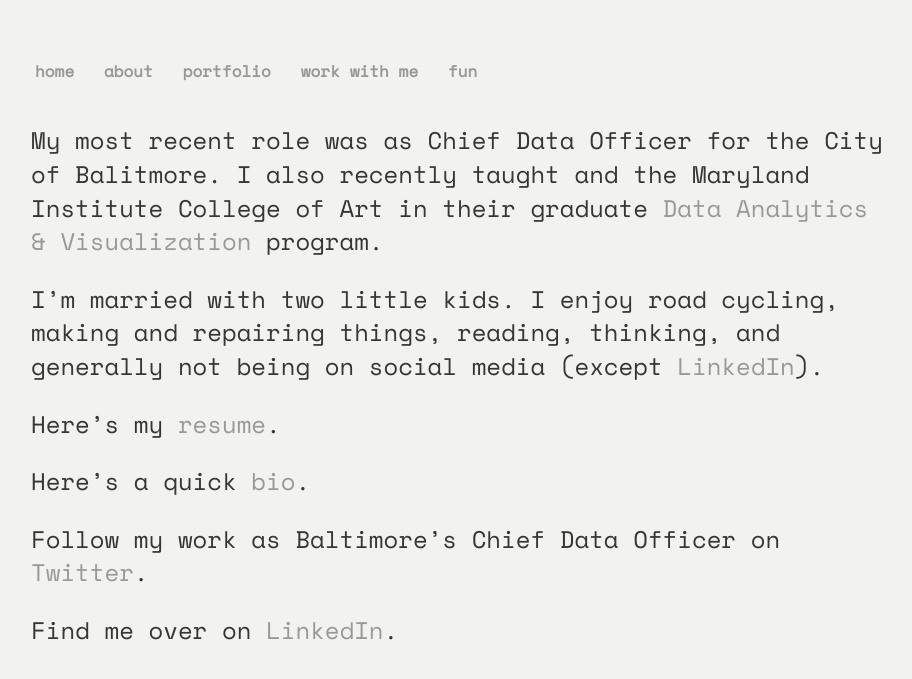
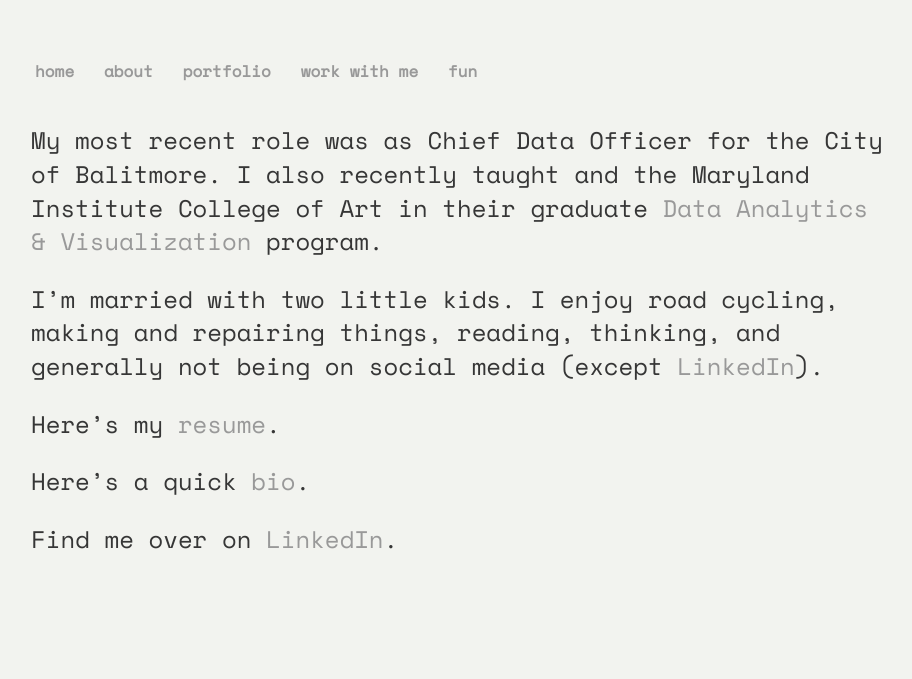
Before and after one commit to jtelszasz/jtelszasz.github.io, a Jekyll site: the page built from about.md, in a window 1280 px wide. Shown: the top 679 px of the page, without its empty margins (177-1089 px from the left). Built offline with Jekyll 4.4.1, drawn with Linux system fonts in a browser that asks for light colours.

Commit message:
update about me and links

```diff
--- a/about.md
+++ b/about.md
@@ -8,10 +8,8 @@
 
 I'm married with two little kids. I enjoy road cycling, making and repairing things, reading, thinking, and generally not being on social media (except [LinkedIn](https://www.linkedin.com/in/justinelszasz/)).
 
-Here's my [resume](https://drive.google.com/file/d/1sahEjrJvEL0ZYC2l-hfgVQGLy8KGES1P/view?usp=sharing).
+Here's my [resume](https://drive.google.com/file/d/1UmRYHn0LYQ-RYfXfZROk4f5pHHudk3FC/view?usp=sharing).
 
 Here's a quick [bio](https://docs.google.com/document/d/1YV9a9LUMPcRLqWlIrI5RWEa1-SsrhnRFKkk5j_0VeAk/edit?usp=sharing).
 
-Follow my work as Baltimore's Chief Data Officer on [Twitter](https://www.twitter.com/baltdata).
-
 Find me over on [LinkedIn](https://www.linkedin.com/in/justinelszasz).
```
Also changed, not shown: work-with-me.md (+2 -0 lines).
